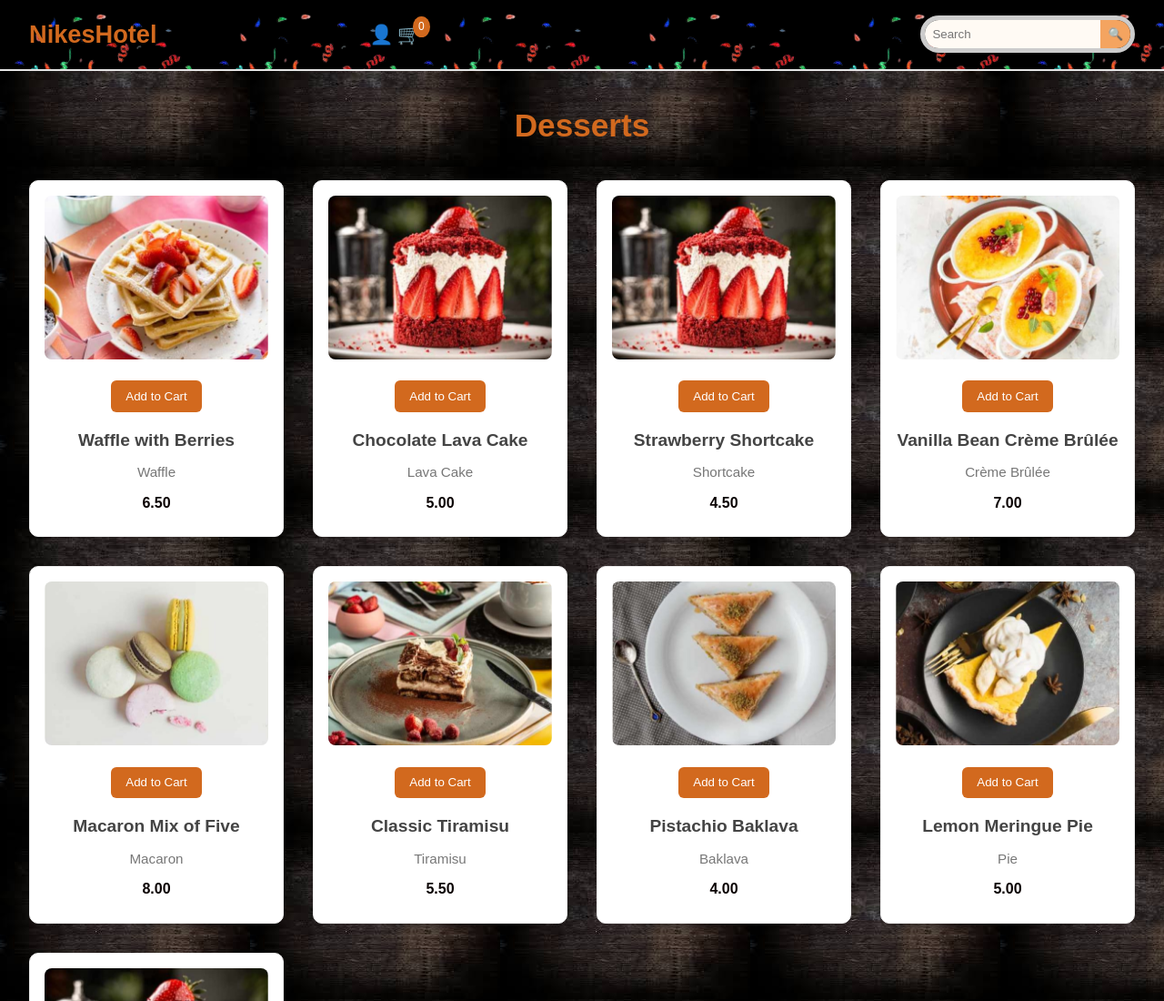
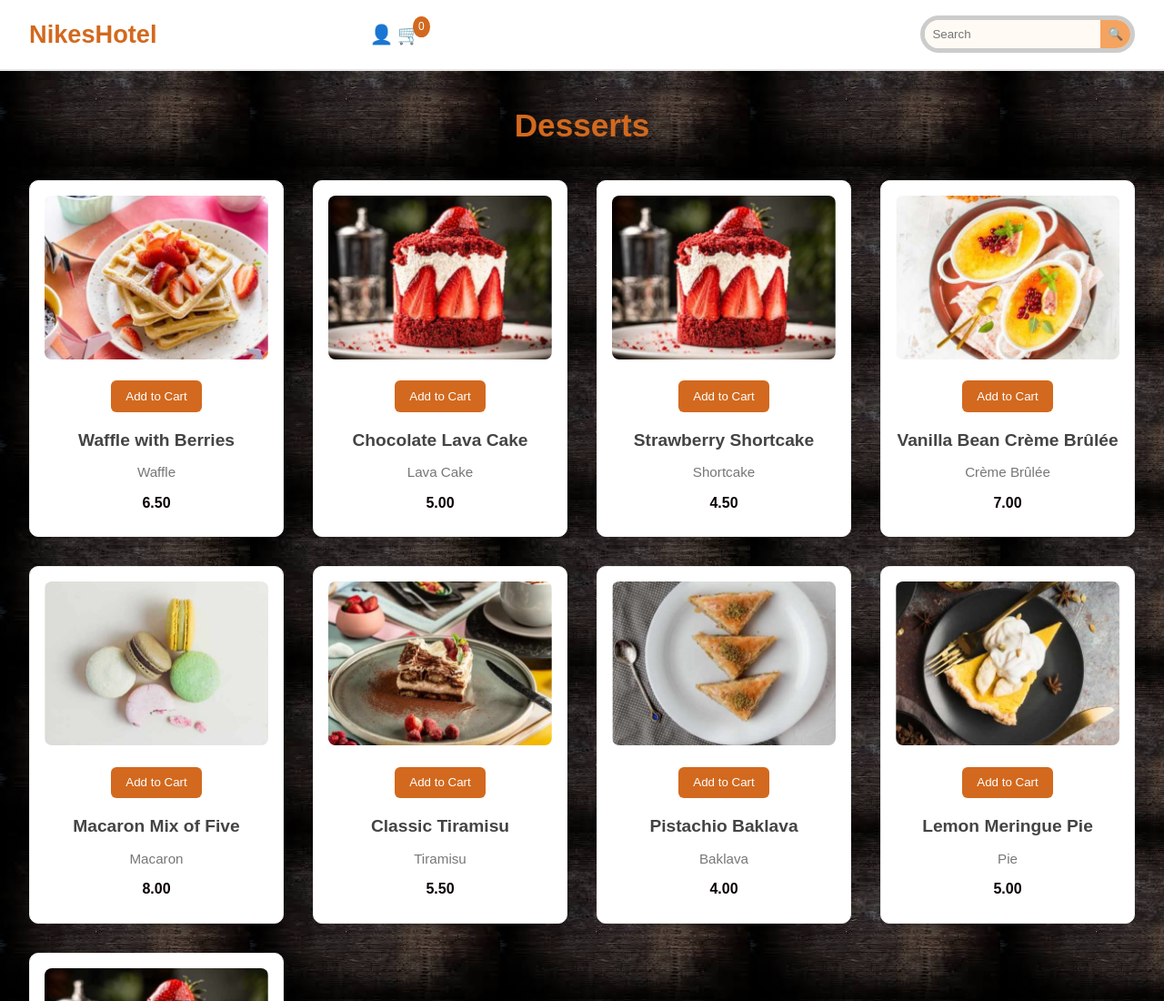
Before and after one commit to NichoEdu/NikeHotel, a plain HTML site: page index.html in a window 1280 px wide. Shown: the top 1100 px of the page at 91% size. Drawn offline with Linux system fonts and the light colour scheme.

Commit message:
background nav

```diff
--- a/style.css
+++ b/style.css
@@ -18,8 +18,7 @@ body {
   justify-content: space-between;
   align-items: center;
   padding: 1rem 2rem;
-  background-image: url(/assets/images/art.png);
-  background-color: #000000;
+  background-color:#ffff;
   border-bottom: 2px solid #e5e5e5;
   position: sticky;
   top: 0;
```
